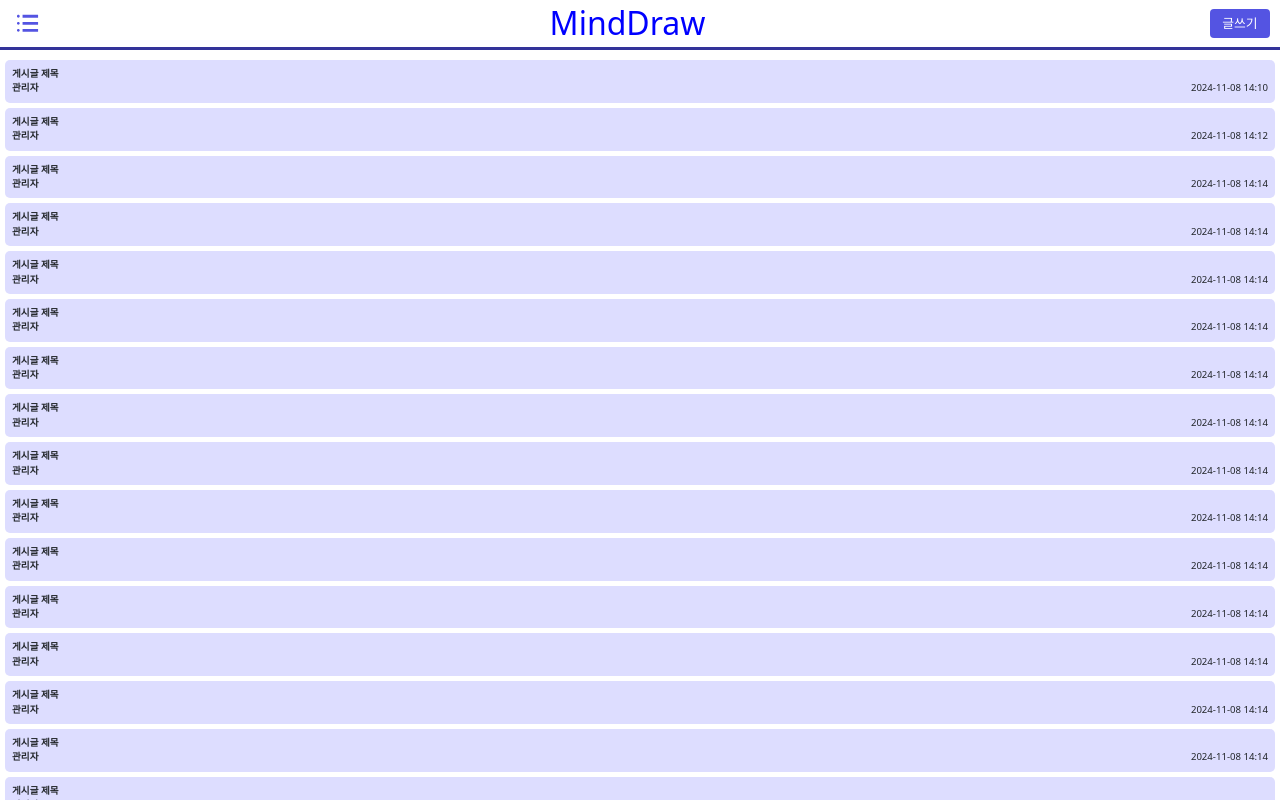
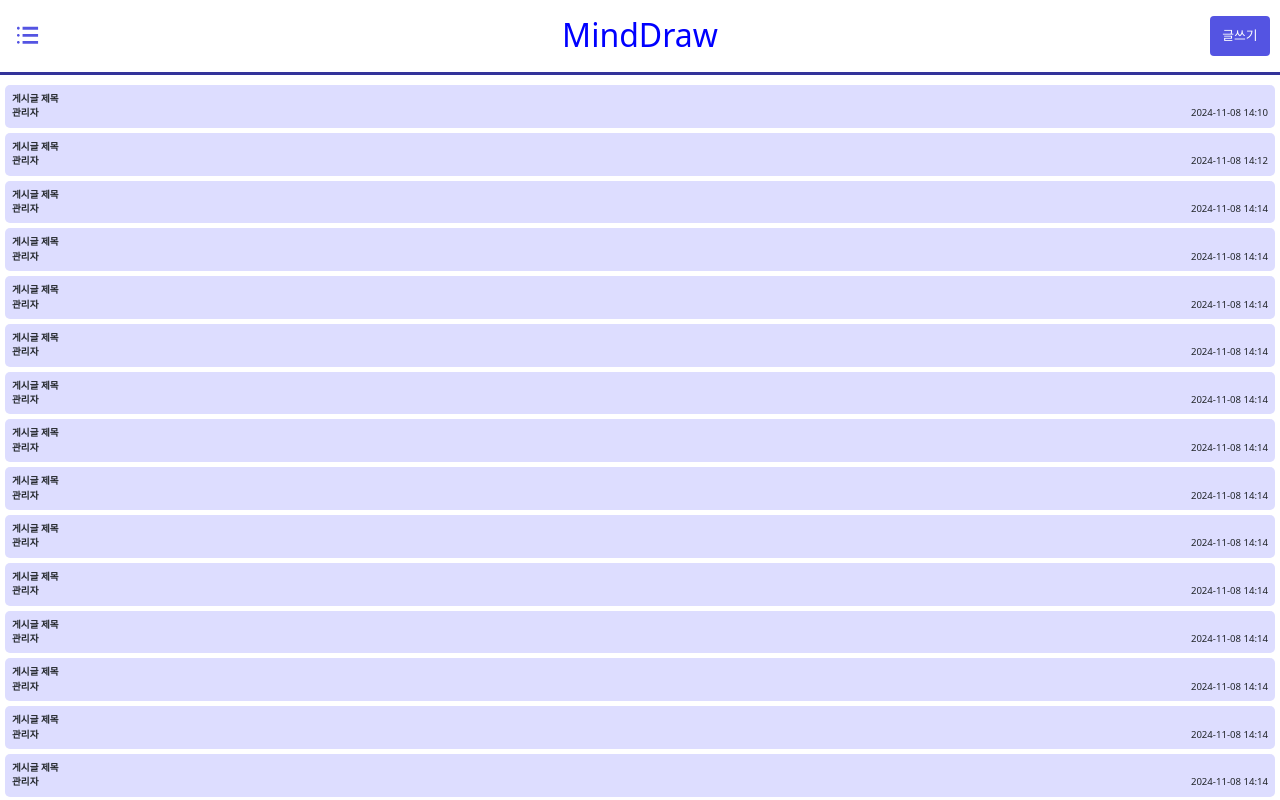
Before and after one commit to Hoto-Mocha/TeamProject-DrawMind, a React (Vite) app in the folder drawmind-client/: page / in a window 1280 px wide. Shown: the top 800 px of the page. Built offline with nearby package versions, Linux system fonts and the light colour scheme.

Commit message:
헤더의 타이틀과 버튼들을 분리

```diff
--- a/drawmind-client/src/components/common/Header.css
+++ b/drawmind-client/src/components/common/Header.css
@@ -1,7 +1,7 @@
 .headerBox {
     background-color: white;
     width: 100%;
-    height: 50px;
+    height: 75px;
     display: flex;
     align-items: center;
     justify-content: space-between;
@@ -12,7 +12,17 @@
     top: 0;
 }
 
-.headerBox h2 {
+.titleContainer {
+    width: 100%;
+    height: 70px;
+    position: absolute;
+    top: 0;
+    display: flex;
+    justify-content: center;
+    align-items: center;
+}
+
+.titleContainer h2 {
     color: blue;
     text-align: center;
     margin: 0;
@@ -33,6 +43,7 @@
     color: white;
     font-size: 0.8rem;
     width: 60px;
+    height: 40px;
     transition: background-color 0.3s, transform 0.3s;
 }
 
--- a/drawmind-client/src/components/common/Header.jsx
+++ b/drawmind-client/src/components/common/Header.jsx
@@ -14,18 +14,20 @@ export default function Header() {
   return (
     <>
       <div className="headerBox">
-        <TfiMenuAlt className="menuIcon" onClick={handleShow}/>
+        <TfiMenuAlt className="menuIcon" onClick={handleShow} />
         <Offcanvas show={show} onHide={handleClose} style={{ "width": "70%" }}>
-          <Offcanvas.Header closeButton style={{ "borderBottom": "3px solid gray", "backgroundColor":"lightGray" }}>
+          <Offcanvas.Header closeButton style={{ "borderBottom": "3px solid gray", "backgroundColor": "lightGray" }}>
             <Offcanvas.Title>메뉴</Offcanvas.Title>
           </Offcanvas.Header>
-          <Offcanvas.Body style={{ "padding": "0", "display":"flex", "flexDirection":"column" }}>
+          <Offcanvas.Body style={{ "padding": "0", "display": "flex", "flexDirection": "column" }}>
             <Link className='offBoxNav' to='/login' onClick={handleClose}>로그인</Link>
             <Link className='offBoxNav' to='/register' onClick={handleClose}>회원 가입</Link>
           </Offcanvas.Body>
         </Offcanvas>
+        <button className="btn btn-sm generalBtn">글쓰기</button>
+      </div>
+      <div className='titleContainer'>
         <Link className='headerTitle' to='/'><h2>MindDraw</h2></Link>
-        <button className="btn btn-sm generalBtn">글쓰기</button>
       </div>
     </>
   )
```
